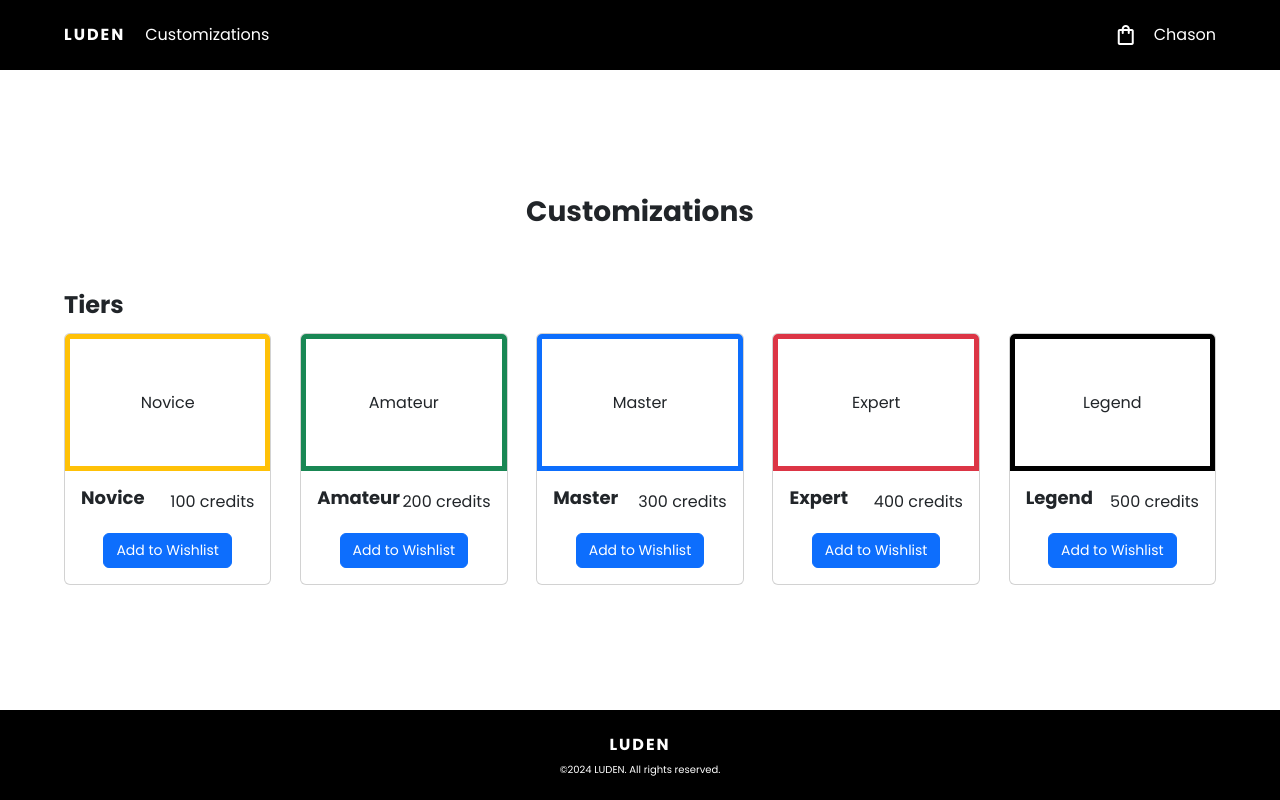
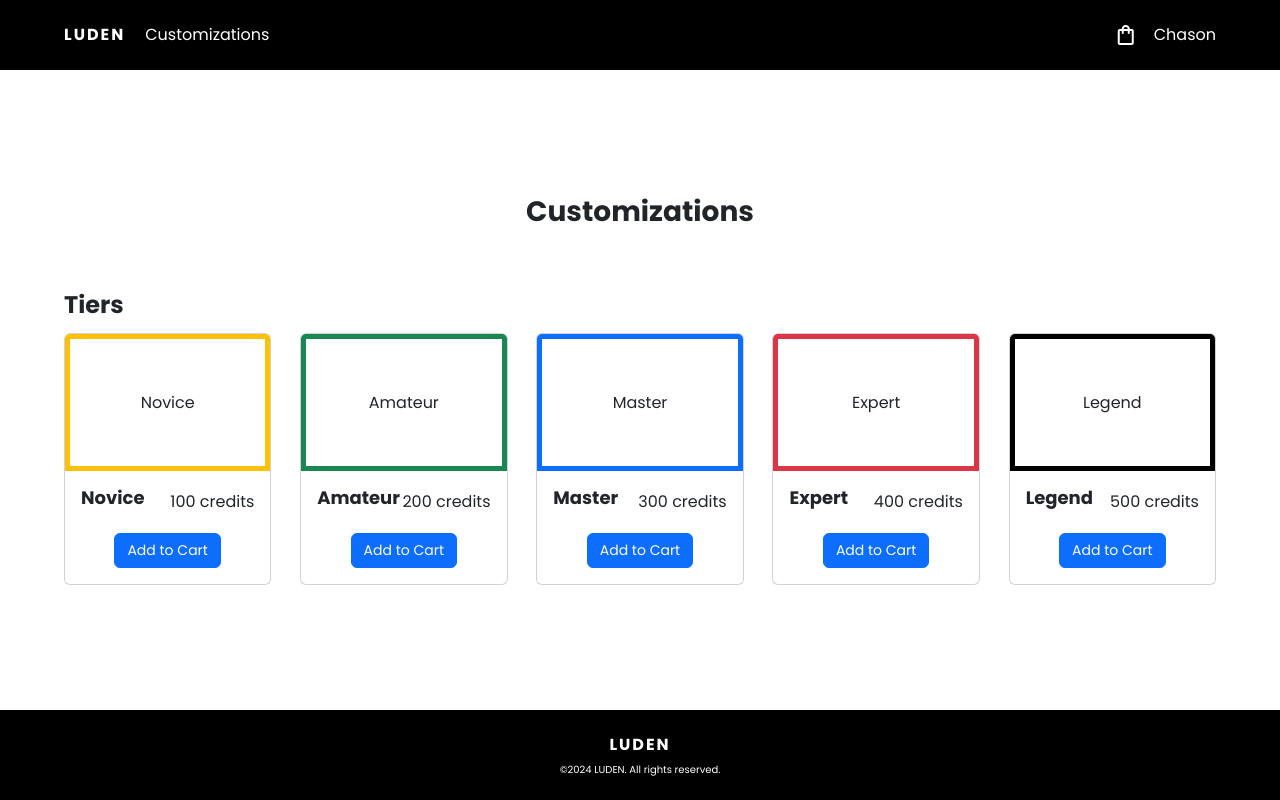
Before and after one commit to WaiHongL/ESD, a Vue app in the folder Frontend/: page /customizations in a window 1280 px wide. Built offline with nearby package versions, Linux system fonts and the light colour scheme.

Commit message:
Revert "Changed "cart" to "wishlist""
This reverts commit 954568137f3e1e632a88c94a25297f47535f91d0.

```diff
--- a/Frontend/src/components/Header.vue
+++ b/Frontend/src/components/Header.vue
@@ -2,14 +2,14 @@
 import { ref } from "vue";
 
 const props = defineProps({
-  wishlist: Array,
-  isAddToWishlistOverlayVisible: Boolean,
+  cart: Array,
+  isAddToCartOverlayVisible: Boolean,
 });
 
-// DISPLAY WISHLIST WHEN CLICKED
-const isWishlistVisible = ref(false);
-function displayWishlist(bool) {
-  isWishlistVisible.value = bool;
+// DISPLAY CART WHEN CLICKED
+const isCartVisible = ref(false);
+function displayCart(bool) {
+  isCartVisible.value = bool;
 }
 </script>
 
@@ -23,44 +23,45 @@ function displayWishlist(bool) {
 
       <div class="header-container__user-container">
         <span
-          @click="displayWishlist(true)"
-          class="material-symbols-outlined me-3 header-container__wishlist"
-          :class="{ 'text-primary': wishlist && wishlist.length >= 1 }"
-          >shopping_bag</span>
+          @click="displayCart(true)"
+          class="material-symbols-outlined me-3 header-container__cart"
+          :class="{ 'text-primary': cart.length >= 1 }"
+          >shopping_bag</span
+        >
         <a href="./user">Chason</a>
 
-        <div v-if="isWishlistVisible" class="header-container__wishlist-items-container">
+        <div v-if="isCartVisible" class="header-container__cart-items-container">
           <div class="d-flex justify-content-between align-items-center">
-            <div class="header-container__wishlist-items-title">My Wishlist</div>
-            <span @click="displayWishlist(false)" class="material-symbols-outlined header-container__close-btn">close</span>
+            <div class="header-container__cart-items-title">My Cart</div>
+            <span @click="displayCart(false)" class="material-symbols-outlined header-container__close-btn">close</span>
           </div>
 
           <hr />
 
-          <!-- POPULATE WISHLIST ITEMS -->
-          <div v-for="item in wishlist">
+          <!-- POPULATE CART ITEMS -->
+          <div v-for="item in cart">
             <div v-if="item.title" class="d-flex justify-content-between mb-2">
               <div>
-                <div class="wishlist-item-title">{{ item.title }}</div>
-                <div class="wishlist-item-developer text-muted">{{ item.genre }}</div>
+                <div class="cart-item-title">{{ item.title }}</div>
+                <div class="cart-item-developer text-muted">{{ item.developer }}</div>
               </div>
-              <div class="wishlist-item-title">${{ item.price }}</div>
+              <div class="cart-item-title">${{ item.price }}</div>
             </div>
             <div v-else class="d-flex justify-content-between mb-2">
-              <div class="wishlist-item-title">{{ item.tier }}</div>
-              <div class="wishlist-item-title">{{ item.price }} credits</div>
+              <div class="cart-item-title">{{ item.tier }}</div>
+              <div class="cart-item-title">{{ item.price }} credits</div>
             </div>
           </div>
 
-          <button class="btn btn-primary checkout-btn" :class="{ disabled: wishlist && wishlist.length == 0 }">Checkout</button>
+          <button class="btn btn-primary checkout-btn" :class="{ disabled: cart.length == 0 }">Checkout</button>
         </div>
 
-        <div v-if="isWishlistVisible" class="header-container__wishlist-items-container-overlay"></div>
+        <div v-if="isCartVisible" class="header-container__cart-items-container-overlay"></div>
       </div>
     </div>
 
-    <!-- ADD TO WISHLIST OVERLAY -->
-    <div v-if="isAddToWishlistOverlayVisible" class="add-to-wishlist-overlay">Item has been added to wishlist.</div>
+    <!-- ADD TO CART OVERLAY -->
+    <div v-if="isAddToCartOverlayVisible" class="add-to-cart-overlay">Item has been added to cart.</div>
   </header>
 </template>
 
@@ -103,11 +104,11 @@ a {
   justify-content: center;
 }
 
-.header-container__wishlist {
+.header-container__cart {
   cursor: pointer;
 }
 
-.header-container__wishlist-items-container {
+.header-container__cart-items-container {
   position: fixed;
   top: 50%;
   left: 50%;
@@ -121,7 +122,7 @@ a {
   padding: 20px 30px;
 }
 
-.header-container__wishlist-items-title {
+.header-container__cart-items-title {
   font-weight: 700;
   font-size: 20px;
 }
@@ -130,12 +131,12 @@ a {
   cursor: pointer;
 }
 
-.wishlist-item-title {
+.cart-item-title {
   font-size: 18px;
   font-weight: 700;
 }
 
-.wishlist-item-developer {
+.cart-item-developer {
   font-size: 14px;
 }
 
@@ -145,7 +146,7 @@ a {
   left: 42%;
 }
 
-.header-container__wishlist-items-container-overlay {
+.header-container__cart-items-container-overlay {
   position: fixed;
   inset: 0;
   content: "";
@@ -154,7 +155,7 @@ a {
   z-index: 2;
 }
 
-.add-to-wishlist-overlay {
+.add-to-cart-overlay {
   position: fixed;
   top: 50%;
   left: 50%;
@@ -171,6 +172,6 @@ a {
   align-items: center;
 }
 
-.add-to-wishlist-overlay-opacity {
+.add-to-cart-overlay-opacity {
 }
 </style>
--- a/Frontend/src/components/customizations/Tier.vue
+++ b/Frontend/src/components/customizations/Tier.vue
@@ -33,7 +33,7 @@ const borderColor = computed(() => {
         <div class="card-price">{{ price }} credits</div>
       </div>
       <div class="text-center">
-        <button @click="$emit('addToWishlist', { tier, price })" class="btn btn-primary">Add to Wishlist</button>
+        <button @click="$emit('addToCart', { tier, price })" class="btn btn-primary">Add to Cart</button>
       </div>
     </div>
   </div>
--- a/Frontend/src/components/home/Game.vue
+++ b/Frontend/src/components/home/Game.vue
@@ -3,7 +3,7 @@ import { computed } from "vue";
 
 const props = defineProps({
   title: String,
-  genre: String,
+  developer: String,
   price: Number,
 });
 
@@ -26,12 +26,12 @@ const imgSrc = computed(() => {
     <img :src="imgSrc" class="card-img-top" />
     <div class="card-body">
       <h5 class="card-title">{{ title }}</h5>
-      <div class="card-subtitle text-muted">{{ genre }}</div>
+      <div class="card-subtitle text-muted">{{ developer }}</div>
       <br />
       <div class="d-flex justify-content-between align-items-center">
         <div class="card-price">${{ price }}</div>
-        <button @click="$emit('addToWishlist', { title, genre, price })" class="btn bg-primary text-white">
-          Add to Wishlist
+        <button @click="$emit('addToCart', { title, developer, price })" class="btn bg-primary text-white">
+          Add to Cart
         </button>
       </div>
     </div>
--- a/Frontend/src/views/CustomizationsView.vue
+++ b/Frontend/src/views/CustomizationsView.vue
@@ -4,27 +4,27 @@ import Footer from "../components/Footer.vue";
 import Tier from "../components/customizations/Tier.vue";
 import { ref } from "vue";
 
-const wishlist = ref([]);
+const cart = ref([]);
 // FORCE HEADER TO RE-RENDER
-const wishlistKey = ref(0);
-function addToWishlist(customizationData) {
-  wishlist.value.push(customizationData);
-  displayAddToWishlistOverlay();
-  wishlistKey.value += 1;
+const cartKey = ref(0);
+function addToCart(customizationData) {
+  cart.value.push(customizationData);
+  displayAddToCartOverlay();
+  cartKey.value += 1;
 }
 
-// DISPLAY ADD TO WISHLIST CONFIRMATION
-const isAddToWishlistOverlayVisible = ref(false);
-function displayAddToWishlistOverlay() {
-  isAddToWishlistOverlayVisible.value = true;
+// DISPLAY ADD TO CART CONFIRMATION
+const isAddToCartOverlayVisible = ref(false);
+function displayAddToCartOverlay() {
+  isAddToCartOverlayVisible.value = true;
   setTimeout(() => {
-    isAddToWishlistOverlayVisible.value = false;
+    isAddToCartOverlayVisible.value = false;
   }, 2000);
 }
 </script>
 
 <template>
-  <Header :key="wishlistKey" :wishlist="wishlist" :isAddToWishlistOverlayVisible="isAddToWishlistOverlayVisible"></Header>
+  <Header :key="cartKey" :cart="cart" :isAddToCartOverlayVisible="isAddToCartOverlayVisible"></Header>
 
   <main>
     <h1>Customizations</h1>
@@ -33,11 +33,11 @@ function displayAddToWishlistOverlay() {
     <div class="tiers-container">
       <div class="tiers-container__title">Tiers</div>
       <div class="d-flex justify-content-between">
-        <Tier @add-to-wishlist="addToWishlist" tier="Novice" color="Yellow" price="100"></Tier>
-        <Tier @add-to-wishlist="addToWishlist" tier="Amateur" color="Green" price="200"></Tier>
-        <Tier @add-to-wishlist="addToWishlist" tier="Master" color="Blue" price="300"></Tier>
-        <Tier @add-to-wishlist="addToWishlist" tier="Expert" color="Red" price="400"></Tier>
-        <Tier @add-to-wishlist="addToWishlist" tier="Legend" color="Black" price="500"></Tier>
+        <Tier @add-to-cart="addToCart" tier="Novice" color="Yellow" price="100"></Tier>
+        <Tier @add-to-cart="addToCart" tier="Amateur" color="Green" price="200"></Tier>
+        <Tier @add-to-cart="addToCart" tier="Master" color="Blue" price="300"></Tier>
+        <Tier @add-to-cart="addToCart" tier="Expert" color="Red" price="400"></Tier>
+        <Tier @add-to-cart="addToCart" tier="Legend" color="Black" price="500"></Tier>
       </div>
     </div>
   </main>
--- a/Frontend/src/views/HomeView.vue
+++ b/Frontend/src/views/HomeView.vue
@@ -4,27 +4,27 @@ import Footer from "../components/Footer.vue";
 import Game from "../components/home/Game.vue";
 import { ref } from "vue";
 
-const wishlist = ref([]);
+const cart = ref([]);
 // FORCE HEADER TO RE-RENDER
-const wishlistKey = ref(0);
-function addToWishlist(gameData) {
-  wishlist.value.push(gameData);
-  displayAddToWishlistOverlay();
-  wishlistKey.value += 1;
+const cartKey = ref(0);
+function addToCart(gameData) {
+  cart.value.push(gameData);
+  displayAddToCartOverlay();
+  cartKey.value += 1;
 }
 
-// DISPLAY ADD TO WISHLIST CONFIRMATION
-const isAddToWishlistOverlayVisible = ref(false);
-function displayAddToWishlistOverlay() {
-  isAddToWishlistOverlayVisible.value = true;
+// DISPLAY ADD TO CART CONFIRMATION
+const isAddToCartOverlayVisible = ref(false);
+function displayAddToCartOverlay() {
+  isAddToCartOverlayVisible.value = true;
   setTimeout(() => {
-    isAddToWishlistOverlayVisible.value = false;
+    isAddToCartOverlayVisible.value = false;
   }, 2000);
 }
 </script>
 
 <template>
-  <Header :key="wishlistKey" :wishlist="wishlist" :isAddToWishlistOverlayVisible="isAddToWishlistOverlayVisible"></Header>
+  <Header :key="cartKey" :cart="cart" :isAddToCartOverlayVisible="isAddToCartOverlayVisible"></Header>
 
   <main>
     <div class="background-container">
@@ -41,9 +41,9 @@ function displayAddToWishlistOverlay() {
     <div class="recommendations-container">
       <div class="recommendations-container__title">Recommendations</div>
       <div class="recommendations-container__games-container">
-        <Game @add-to-wishlist="addToWishlist" title="Palworld" genre="Open Wolrd" price="26.00"></Game>
-        <Game @add-to-wishlist="addToWishlist" title="DAVE THE DIVER" genre="Simulation" price="21.99"></Game>
-        <Game @add-to-wishlist="addToWishlist" title="Elden Ring" genre="Open World" price="79.90"></Game>
+        <Game @add-to-cart="addToCart" title="Palworld" developer="Pocketpair" price="26.00"></Game>
+        <Game @add-to-cart="addToCart" title="DAVE THE DIVER" developer="MINTROCKET" price="21.99"></Game>
+        <Game @add-to-cart="addToCart" title="Elden Ring" developer="FromSoftware" price="79.90"></Game>
       </div>
     </div>
 
@@ -51,9 +51,9 @@ function displayAddToWishlistOverlay() {
     <div class="all-games-container">
       <div class="all-games-container__title">All Games</div>
       <div class="all-games-container__games-container">
-        <Game @add-to-wishlist="addToWishlist" title="Palworld" genre="Pocketpair" price="26.00"></Game>
-        <Game @add-to-wishlist="addToWishlist" title="DAVE THE DIVER" genre="Simulation" price="21.99"></Game>
-        <Game @add-to-wishlist="addToWishlist" title="Elden Ring" genre="Open World" price="79.90"></Game>
+        <Game @add-to-cart="addToCart" title="Palworld" developer="Pocketpair" price="26.00"></Game>
+        <Game @add-to-cart="addToCart" title="DAVE THE DIVER" developer="MINTROCKET" price="21.99"></Game>
+        <Game @add-to-cart="addToCart" title="Elden Ring" developer="FromSoftware" price="79.90"></Game>
       </div>
     </div>
   </main>
```
